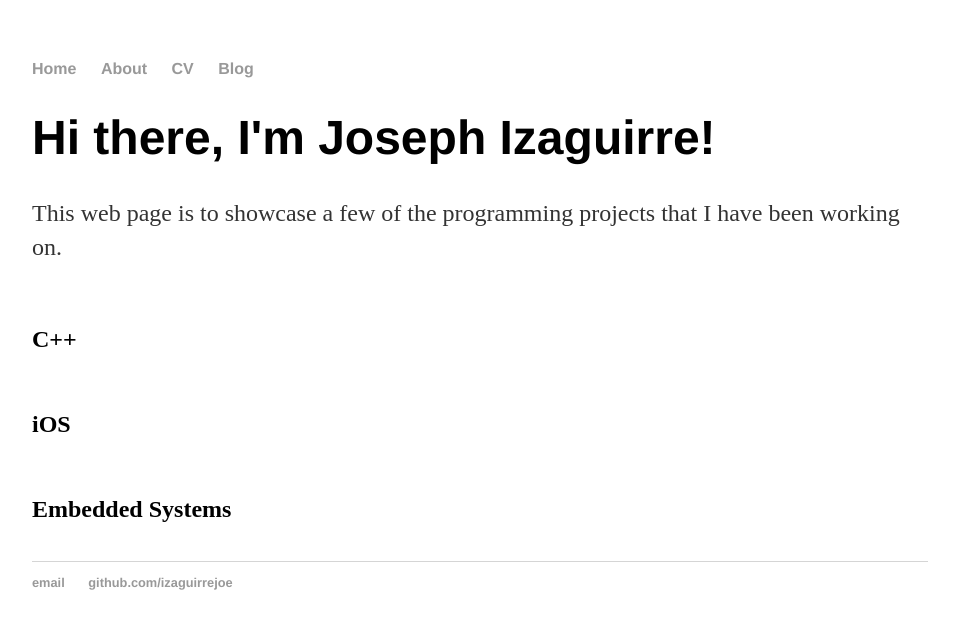
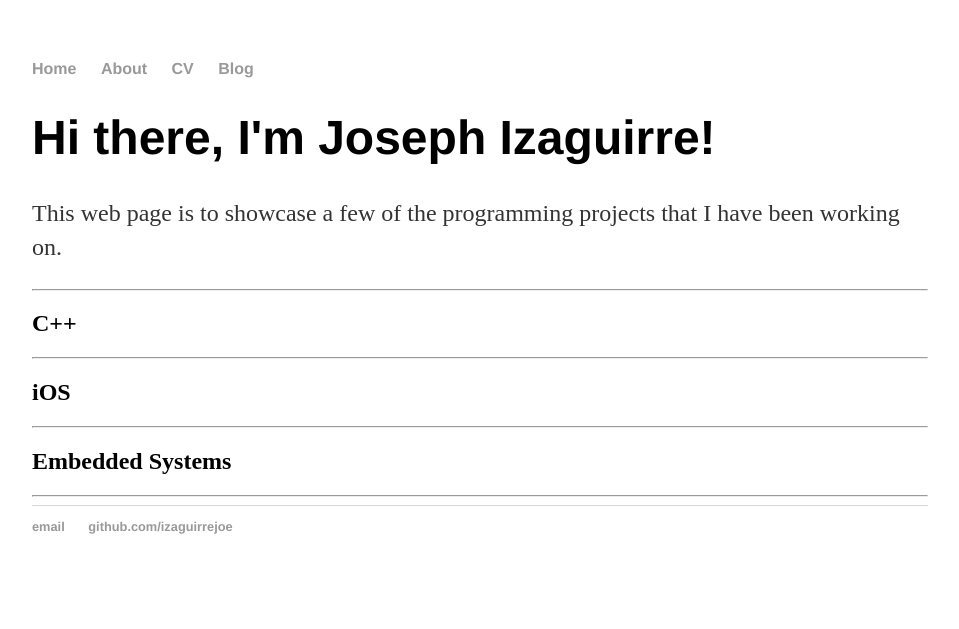
Before and after one commit to izaguirrejoe/izaguirrejoe.github.io, a Jekyll site: the page built from index.html, in a window 1280 px wide. Shown: the top 629 px of the page, without its empty margins (160-1119 px from the left). Built offline with Jekyll 4.4.1, drawn with Linux system fonts in a browser that asks for light colours.

Commit message:
Changed to hr

```diff
--- a/index.html
+++ b/index.html
@@ -5,11 +5,11 @@ title: Joseph Izaguirre
 <div class="blurb">
 	<h1>Hi there, I'm Joseph Izaguirre!</h1>
 	<p> This web page is to showcase a few of the programming projects that I have been working on. </p>
-	<br>
+	<hr>
 	<h2>C++</h2>
-	<br>
+	<hr>
 	<h2>iOS</h2>
-	<br>
+	<hr>
 	<h2>Embedded Systems</h2>
-	<br>
+	<hr>
 </div><!-- /.blurb -->
```
